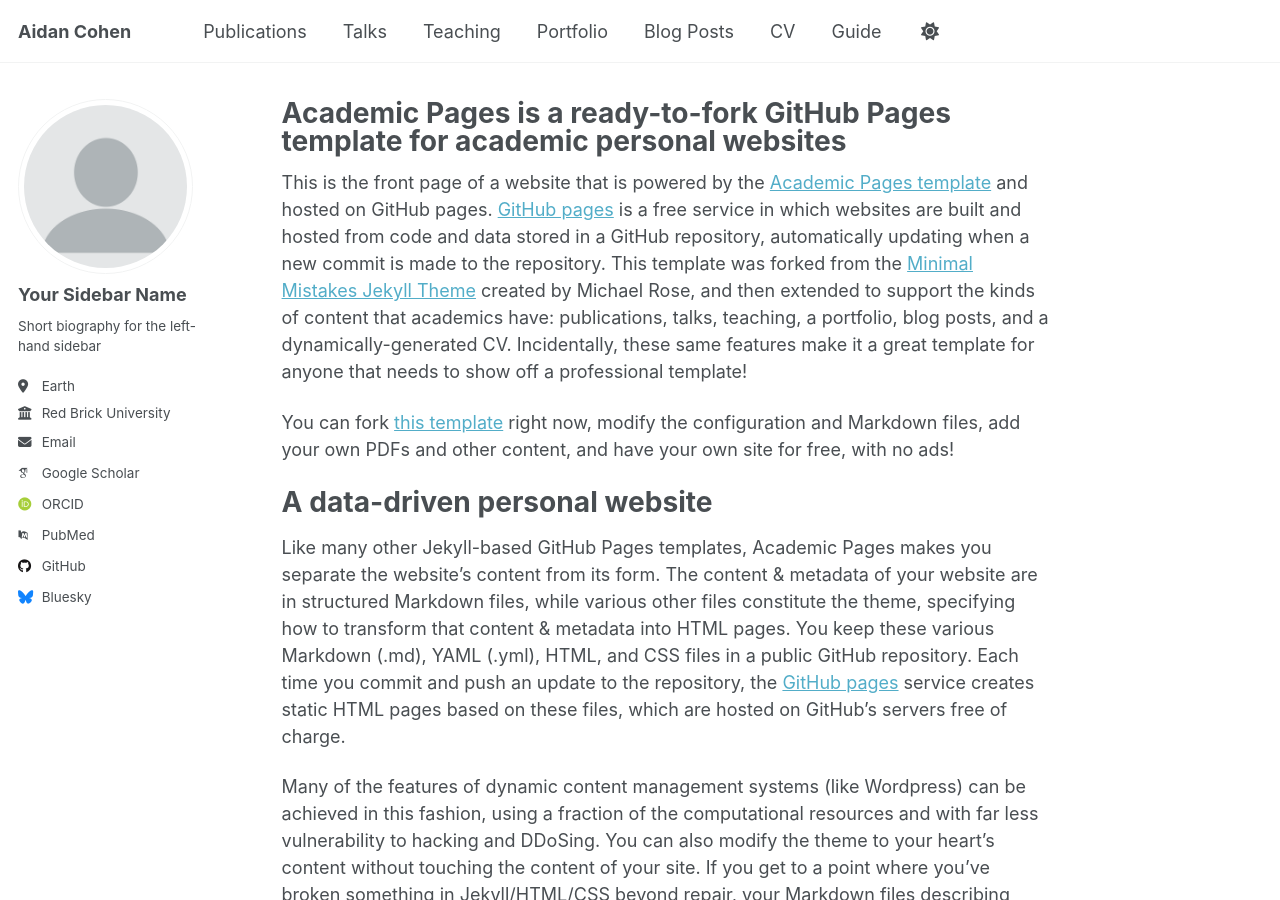
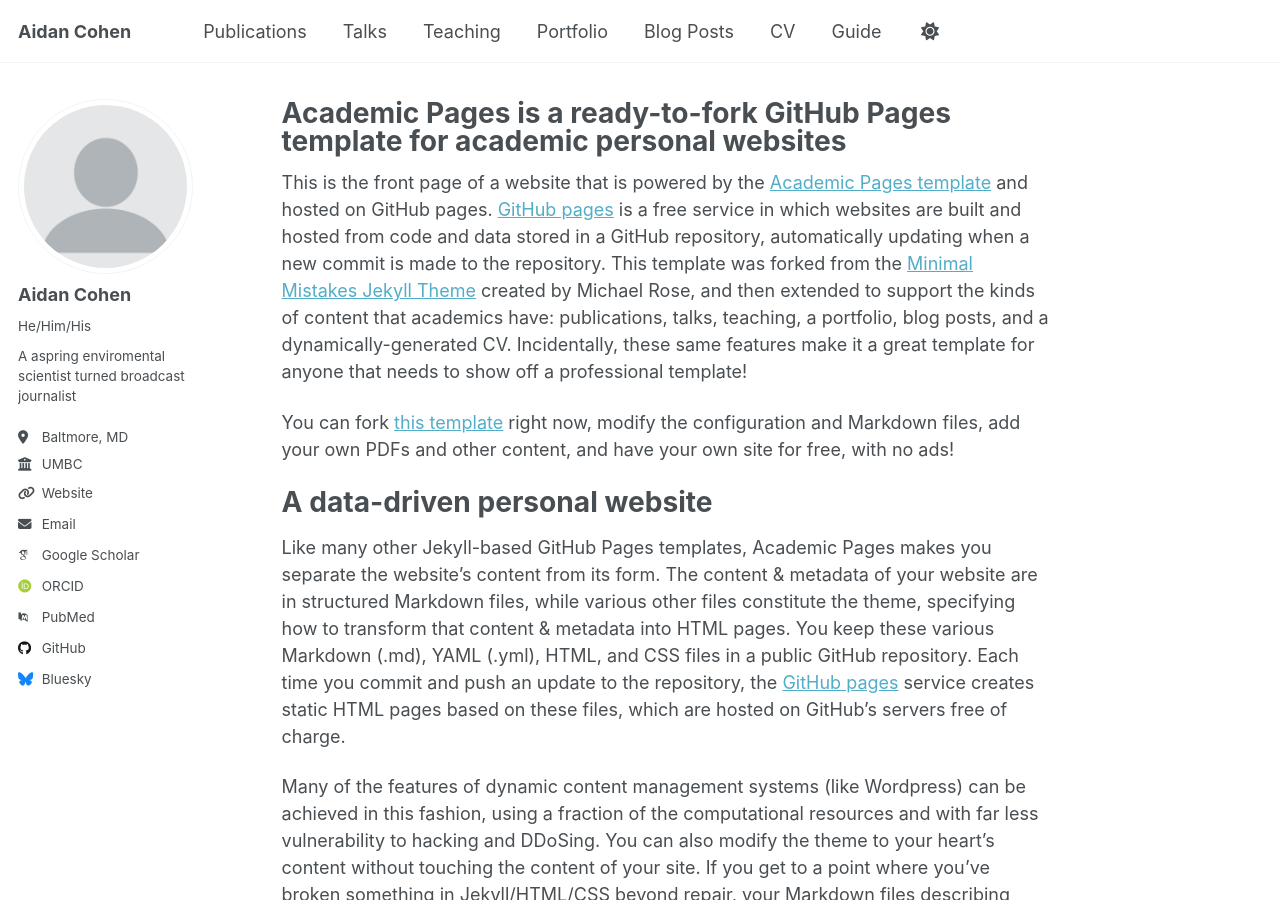
Before and after one commit to acohen10-svg/acohen10-svg.github.io, a Jekyll site: the page built from _pages/about.md, in a window 1280 px wide and 900 px high. Built offline with Jekyll 4.4.1, drawn with Linux system fonts in a browser that asks for light colours; some web fonts are replaced; a script that is not in the unit is left out.

Commit message:
Update _config.yml
fixed website and other info

```diff
--- a/_config.yml
+++ b/_config.yml
@@ -13,9 +13,7 @@ title                    : "Aidan Cohen"
 title_separator          : "-"
 name                     : "Aidan Cohen"
 description              : &description "Aidan's academic portfolio"   # Update this with a general description of your site, this is the default if not overridden by a page
-url                      : https://academicpages.github.io # The base hostname & protocol for your site e.g. "https://[your GitHub username].github.io",
-                                                           # or if you already have some other page hosted on Github then use "https://[your GitHub username].github.io/[Your Repo Name]"
-baseurl                  : "" # the subpath of your site, e.g. "/blog"
+url                      : https://acohen10-svg.github.io
 repository               : "acohen10-svg/acohen10-svg.github.io"
 
 # Site Author - The following control what appear as part of the author content on the side bar.
@@ -24,13 +22,13 @@ repository               : "acohen10-svg/acohen10-svg.github.io"
 author:
   # Biographic information
   avatar           : "profile.png"
-  name             : "Your Sidebar Name"
-  pronouns         : # example: "she/her"
-  bio              : "Short biography for the left-hand sidebar"
-  location         : "Earth"
-  employer         : "Red Brick University"
-  uri              : # URL
-  email            : "none@example.org"
+  name             : "Aidan Cohen"
+  pronouns         : "He/Him/His"
+  bio              : "A aspring enviromental scientist turned broadcast journalist"
+  location         : "Baltmore, MD"
+  employer         : "UMBC"
+  uri              : "acohen10-svg.github.io"
+  email            : "acohen10@umbc.edu"
 
   # Academic websites
   academia         : # URL
```
